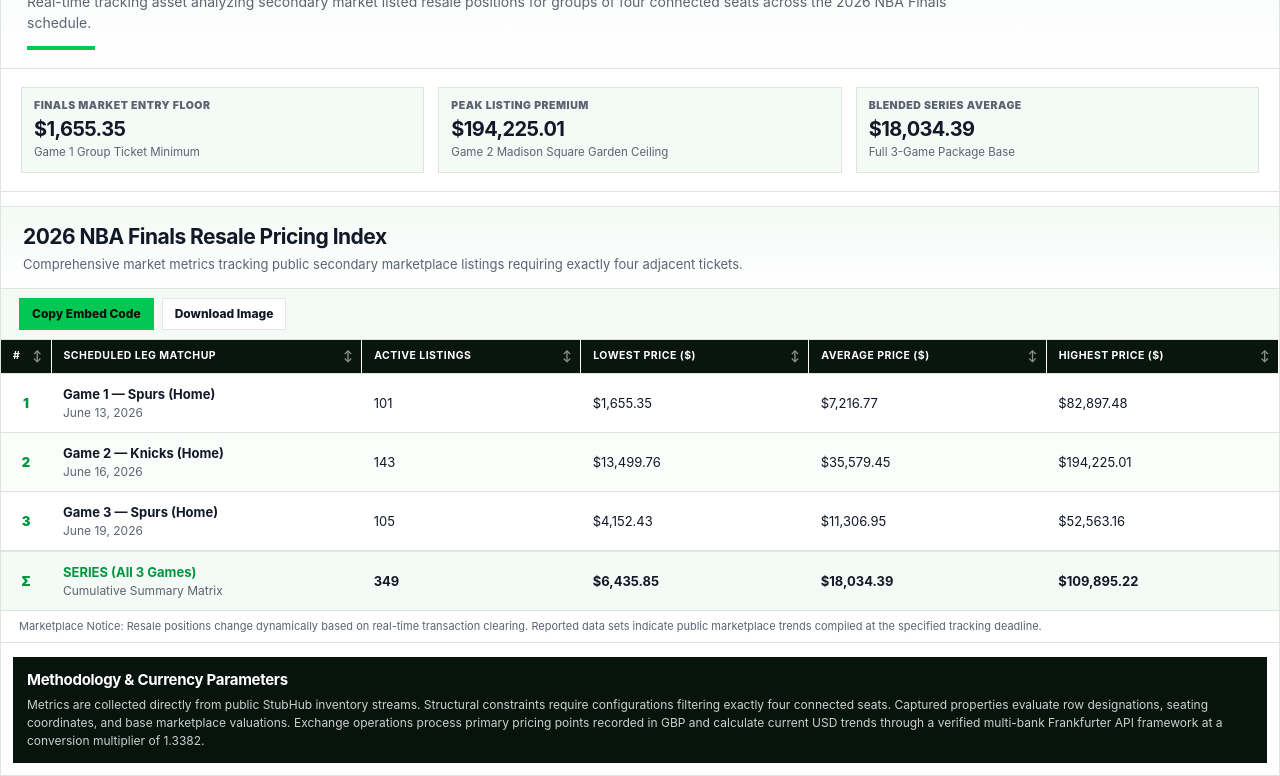
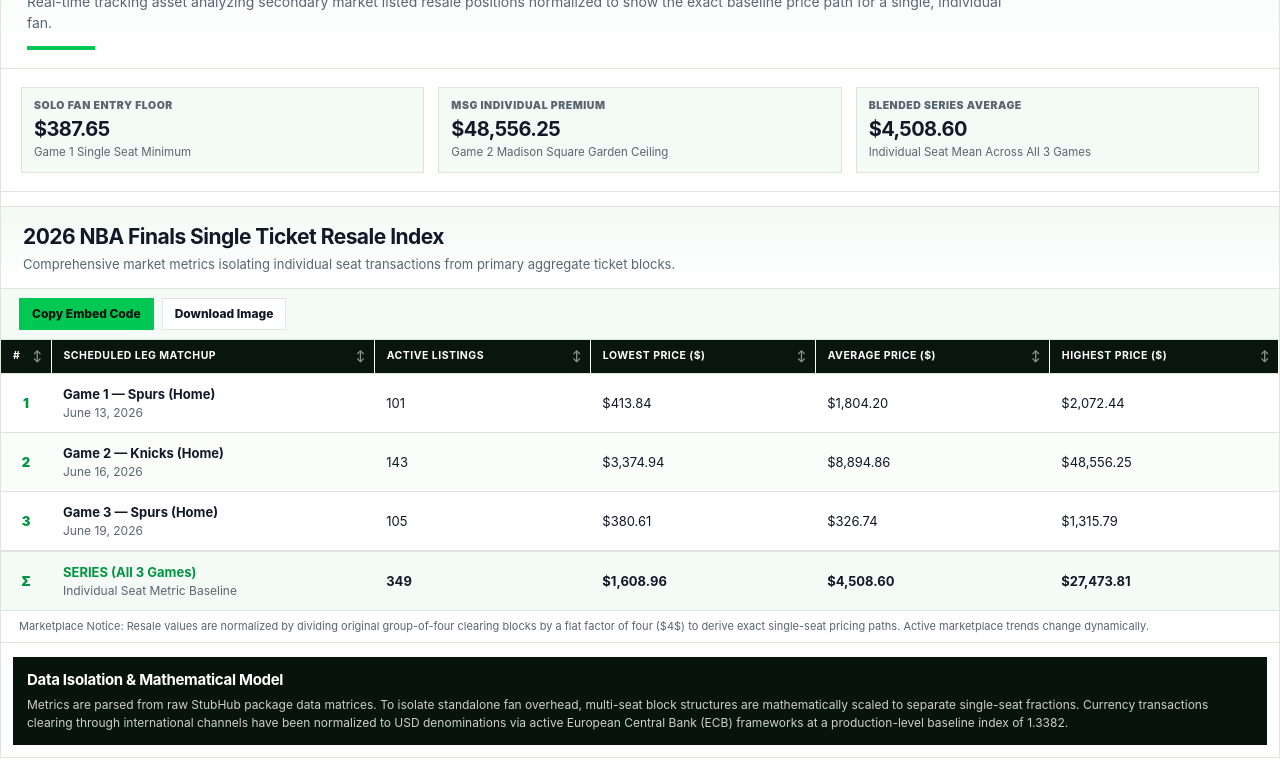
Before and after one commit to ktaylor64796/nba-final-games-cost, a plain HTML site: page index.html in a window 1280 px wide. Shown: the part 101-877 px from the top of the page. Drawn offline with nearby package versions, Linux system fonts and the light colour scheme.

Commit message:
Update index.html

```diff
--- a/index.html
+++ b/index.html
@@ -3,7 +3,7 @@
 <head>
   <meta charset="utf-8">
   <meta name="viewport" content="width=device-width,initial-scale=1">
-  <title>Spurs vs Knicks — StubHub Prices (Groups of 4)</title>
+  <title>Spurs vs Knicks — StubHub Prices (Solo Ticket)</title>
   <style>
     :root {
       --an-ink: #111827;
@@ -325,28 +325,28 @@
 
       <header class="an-section-head">
         <span class="an-eyebrow">Market Tracker</span>
-        <h2>Spurs vs Knicks — StubHub Prices (Groups of 4)</h2>
+        <h2>Spurs vs Knicks — StubHub Prices (Solo Ticket Blueprint)</h2>
         <p>
-          Real-time tracking asset analyzing secondary market listed resale positions for groups of four connected seats across the 2026 NBA Finals schedule.
+          Real-time tracking asset analyzing secondary market listed resale positions normalized to show the exact baseline price path for a single, individual fan.
         </p>
         <span class="an-accent" aria-hidden="true"></span>
       </header>
 
       <div class="an-stat-grid">
         <div class="an-stat">
-          <span>Finals Market Entry Floor</span>
-          <strong>$1,655.35</strong>
-          <em>Game 1 Group Ticket Minimum</em>
+          <span>Solo Fan Entry Floor</span>
+          <strong>$387.65</strong>
+          <em>Game 1 Single Seat Minimum</em>
         </div>
         <div class="an-stat">
-          <span>Peak Listing Premium</span>
-          <strong>$194,225.01</strong>
+          <span>MSG Individual Premium</span>
+          <strong>$48,556.25</strong>
           <em>Game 2 Madison Square Garden Ceiling</em>
         </div>
         <div class="an-stat">
           <span>Blended Series Average</span>
-          <strong>$18,034.39</strong>
-          <em>Full 3-Game Package Base</em>
+          <strong>$4,508.60</strong>
+          <em>Individual Seat Mean Across All 3 Games</em>
         </div>
       </div>
 
@@ -354,8 +354,8 @@
         <div id="capture-finals-tracker" class="an-table-capture">
           <div class="an-table-head">
             <div class="an-title-wrap">
-              <h3>2026 NBA Finals Resale Pricing Index</h3>
-              <p class="subtitle">Comprehensive market metrics tracking public secondary marketplace listings requiring exactly four adjacent tickets.</p>
+              <h3>2026 NBA Finals Single Ticket Resale Index</h3>
+              <p class="subtitle">Comprehensive market metrics isolating individual seat transactions from primary aggregate ticket blocks.</p>
             </div>
           </div>
 
@@ -384,47 +384,47 @@
                   <td class="rank">1</td>
                   <td class="game-cell"><strong>Game 1 — Spurs (Home)</strong><span>June 13, 2026</span></td>
                   <td>101</td>
-                  <td>$1,655.35</td>
-                  <td>$7,216.77</td>
-                  <td>$82,897.48</td>
+                  <td>$413.84</td>
+                  <td>$1,804.20</td>
+                  <td>$2,072.44</td>
                 </tr>
                 <tr>
                   <td class="rank">2</td>
                   <td class="game-cell"><strong>Game 2 — Knicks (Home)</strong><span>June 16, 2026</span></td>
                   <td>143</td>
-                  <td>$13,499.76</td>
-                  <td>$35,579.45</td>
-                  <td>$194,225.01</td>
+                  <td>$3,374.94</td>
+                  <td>$8,894.86</td>
+                  <td>$48,556.25</td>
                 </tr>
                 <tr>
                   <td class="rank">3</td>
                   <td class="game-cell"><strong>Game 3 — Spurs (Home)</strong><span>June 19, 2026</span></td>
                   <td>105</td>
-                  <td>$4,152.43</td>
-                  <td>$11,306.95</td>
-                  <td>$52,563.16</td>
+                  <td>$380.61</td>
+                  <td>$326.74</td>
+                  <td>$1,315.79</td>
                 </tr>
                 <tr style="background: var(--an-soft); border-top: 2px solid var(--an-line);">
                   <td class="rank" style="color: var(--an-green-dark)">Σ</td>
-                  <td class="game-cell"><strong style="color: var(--an-green-dark)">SERIES (All 3 Games)</strong><span>Cumulative Summary Matrix</span></td>
+                  <td class="game-cell"><strong style="color: var(--an-green-dark)">SERIES (All 3 Games)</strong><span>Individual Seat Metric Baseline</span></td>
                   <td><strong>349</strong></td>
-                  <td><strong>$6,435.85</strong></td>
-                  <td><strong>$18,034.39</strong></td>
-                  <td><strong>$109,895.22</strong></td>
+                  <td><strong>$1,608.96</strong></td>
+                  <td><strong>$4,508.60</strong></td>
+                  <td><strong>$27,473.81</strong></td>
                 </tr>
               </tbody>
             </table>
           </div>
           <div class="foot">
-            Marketplace Notice: Resale positions change dynamically based on real-time transaction clearing. Reported data sets indicate public marketplace trends compiled at the specified tracking deadline.
+            Marketplace Notice: Resale values are normalized by dividing original group-of-four clearing blocks by a flat factor of four ($4$) to derive exact single-seat pricing paths. Active marketplace trends change dynamically.
           </div>
         </div>
       </article>
 
       <div class="an-method">
-        <h3>Methodology & Currency Parameters</h3>
+        <h3>Data Isolation & Mathematical Model</h3>
         <p>
-          Metrics are collected directly from public StubHub inventory streams. Structural constraints require configurations filtering exactly four connected seats. Captured properties evaluate row designations, seating coordinates, and base marketplace valuations. Exchange operations process primary pricing points recorded in GBP and calculate current USD trends through a verified multi-bank Frankfurter API framework at a conversion multiplier of 1.3382.
+          Metrics are parsed from raw StubHub package data matrices. To isolate standalone fan overhead, multi-seat block structures are mathematically scaled to separate single-seat fractions. Currency transactions clearing through international channels have been normalized to USD denominations via active European Central Bank (ECB) frameworks at a production-level baseline index of 1.3382.
         </p>
       </div>
 
@@ -449,7 +449,6 @@
         const rows = Array.from(tbody.querySelectorAll('tr'));
         const type = th.dataset.type || 'text';
 
-        // Don't sort the summary row
         const dataRows = rows.filter(r => !r.style.background);
         const summaryRow = rows.find(r => r.style.background);
         const isAsc = th.classList.contains('sorted-asc');
@@ -471,10 +470,10 @@
 
     function copyEmbed(btn) {
       const currentUrl = window.location.href.split('?')[0];
-      const snippet = `<div style="max-width:980px;margin:0 auto;"><iframe src="${currentUrl}" width="100%" height="680" style="border:1px solid #dde5dd;overflow:hidden;" scrolling="auto"></iframe></div>`;
+      const snippet = `<div style="max-width:980px;margin:0 auto;"><iframe src="' + currentUrl + '" width="100%" height="680" style="border:1px solid #dde5dd;overflow:hidden;" scrolling="auto"></iframe></div>`;
       navigator.clipboard.writeText(snippet).then(() => {
         const status = btn.closest('.tools').querySelector('.status');
-        status.textContent = "Production layout block code copied to clipboard.";
+        status.textContent = "Production iframe code block copied to clipboard.";
         setTimeout(() => status.textContent = "", 2500);
       });
     }
@@ -482,14 +481,14 @@
     function downloadImage(btn) {
       const container = document.getElementById('capture-finals-tracker');
       const status = btn.closest('.tools').querySelector('.status');
-      status.textContent = "Processing full data table canvas map...";
+      status.textContent = "Processing layout graphic render map...";
 
       html2canvas(container, { scale: 2, backgroundColor: "#ffffff" }).then(canvas => {
         const link = document.createElement('a');
-        link.download = 'nba-finals-market-tracker-2026.png';
+        link.download = 'nba-finals-solo-market-tracker.png';
         link.href = canvas.toDataURL();
         link.click();
-        status.textContent = "PNG vector file generated successfully.";
+        status.textContent = "PNG file asset completed successfully.";
         setTimeout(() => status.textContent = "", 2500);
       });
     }
```
